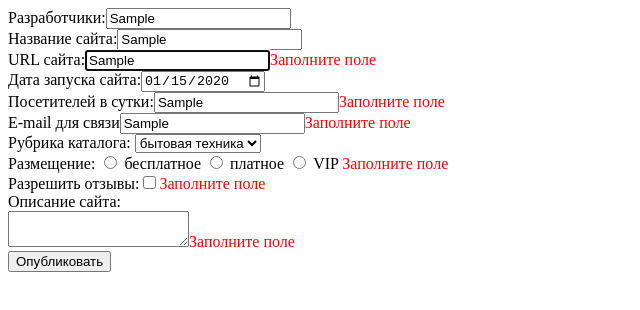
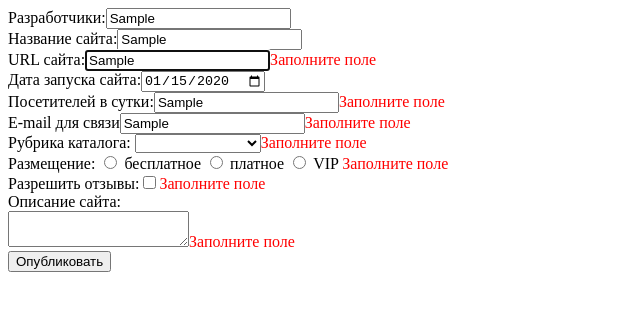
Before and after one commit to IrinaKruk/Project, a plain HTML site: page Validform/index.html in a window 1280 px wide. Both pictures are taken after typing "Sample", "Sample", "Sample", "2020-01-15", "Sample", "Sample" into the empty fields and a click on the input "Опубликовать". Shown: the whole page, without its empty margins (0-640 px from the left). Drawn offline with Linux system fonts and the light colour scheme.

Commit message:
add function selectValid

```diff
--- a/Validform/index.html
+++ b/Validform/index.html
@@ -9,7 +9,7 @@
 </head>
 
 <body>
-   <form id="form" action="#" method="POST">
+   <form id="form" action="https://fe.it-academy.by/TestForm.php" method="POST">
       <label>Разработчики:<input type="text" id="man" name="article"></label><span id="manErr"
          style="color:red"></span><br>
       <label>Название сайта:<input type="text" id="name" name="article"></label><span id="nameErr"
@@ -24,9 +24,10 @@
          style="color:red"></span><br>
       <label>Рубрика каталога:</label>
       <select name="cap" id="select">
-         <option value="1" id="option">бытовая техника</option>
-         <option value="2" id="option">здоровье</option>
-         <option value="3" id="option">домашний уют</option>
+         <option id="option"></option>
+         <option id="option">бытовая техника</option>
+         <option id="option">здоровье</option>
+         <option id="option">домашний уют</option>
       </select><span id="selectErr" style="color:red"></span><br>
       <div id="div">
          <label>Размещение:</label>
--- a/Validform/script.js
+++ b/Validform/script.js
@@ -2,6 +2,7 @@
 
 let elementForm = document.getElementById('form');
 elementForm.addEventListener('submit', formSubmit);
+
 
 let elementMan = document.getElementById('man');
 elementMan.addEventListener('blur', () => manValid(false));
@@ -23,6 +24,7 @@ function manValid(focusOnErr) {
    return errCount;
 }
 
+
 let elementName = document.getElementById('name');
 elementName.addEventListener('blur', () => nameValid(false));
 
@@ -41,6 +43,7 @@ function nameValid(focusOnErr) {
    }
    return errCount;
 }
+
 
 let elementUrl = document.getElementById('url');
 elementUrl.addEventListener('blur', () => urlValid(false));
@@ -67,6 +70,7 @@ function urlValid(focusOnErr) {
    return errCount;
 }
 
+
 let elementDate = document.getElementById('date');
 elementDate.addEventListener('blur', () => dateValid(false));
 
@@ -86,6 +90,7 @@ function dateValid(focusOnErr) {
    return errCount;
 }
 
+
 let elementVisitor = document.getElementById('visitor');
 elementVisitor.addEventListener('blur', () => visitorValid(false));
 
@@ -104,6 +109,7 @@ function visitorValid(focusOnErr) {
    }
    return errCount;
 }
+
 
 let elementMail = document.getElementById('mail');
 elementMail.addEventListener('blur', () => mailValid(false));
@@ -130,23 +136,34 @@ function mailValid(focusOnErr) {
    return errCount;
 }
 
+
 let elementSelect = document.getElementById('select');
 elementSelect.addEventListener('change', () => selectValid(false));
+//console.log(elementSelect);
 
 function selectValid(focusOnErr) {
    let errCount = 0;
-   let selectElem = document.getElementById('check');
-   if (selectElem.checked === false) {
-      document.getElementById('checkErr').innerHTML = 'Заполните поле';
-      errCount++;
-      if (focusOnErr) {
-         checkElem.focus();
+   let optionElem = elementSelect.getElementsByTagName('option');
+   //console.log(optionElem);
+   for (let i = 1; i < optionElem.length; i++) {
+      let op = optionElem[i].selected;
+      //console.log(r);
+      if (op === false) {
+         document.getElementById('selectErr').innerHTML = 'Заполните поле';
+         errCount++;
+         if (focusOnErr) {
+            elementSelect.focus();
+         }
+      } else {
+         document.getElementById('selectErr').innerHTML = '';
+         errCount = 0;
+         break;
       }
-   } else {
-      document.getElementById('checkErr').innerHTML = '';
    }
+   //alert(errCount);
    return errCount;
 }
+
 
 let elementRadio = document.getElementById('div');
 elementRadio.addEventListener('change', () => radioValid(false));
@@ -176,7 +193,6 @@ function radioValid(focusOnErr) {
 }
 
 
-
 let elementCheck = document.getElementById('check');
 elementCheck.addEventListener('change', () => checkValid(false));
 
@@ -194,6 +210,7 @@ function checkValid(focusOnErr) {
    }
    return errCount;
 }
+
 
 let elementText = document.getElementById('text');
 elementText.addEventListener('blur', () => textValid(false));
@@ -224,6 +241,7 @@ function formSubmit(eo) {
    errCount += visitorValid(!errCount);
    errCount += mailValid(!errCount);
    errCount += checkValid(!errCount);
+   errCount += selectValid(!errCount);
    errCount += radioValid(!errCount);
    errCount += textValid(!errCount);
    if (errCount) {
```
